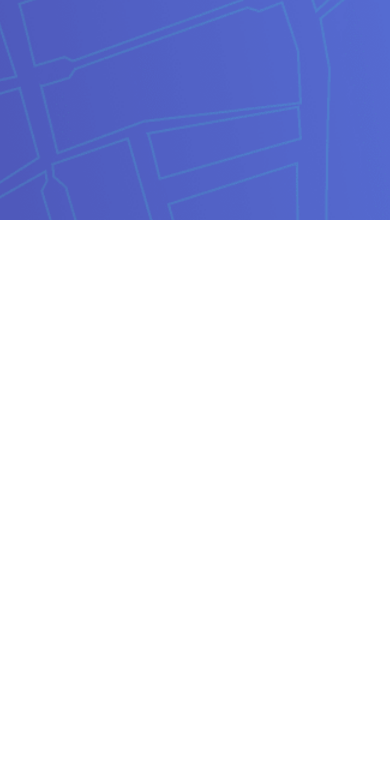
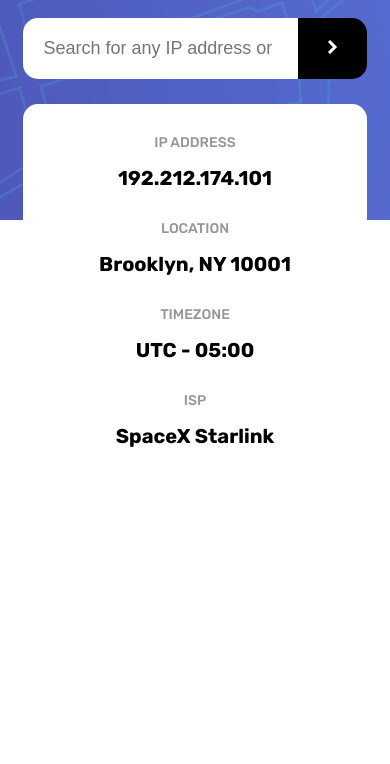
Before and after one commit to TheThomasY/IP-Address-Tracker, a plain HTML site: page index.html in a window 390 px wide. Shown: the part 80-844 px from the top of the page. Drawn offline with Linux system fonts and the light colour scheme.

Commit message:
style: mobile layout done, minus map

```diff
--- a/css/styles.scss
+++ b/css/styles.scss
@@ -1,3 +1,7 @@
+$vdk-gray: hsl(0, 0%, 17%);
+$dk-gray: hsl(0, 0%, 59%);
+
+// General
 *,
 *::before,
 *::after {
@@ -13,9 +17,17 @@ html {
   font-size: 62.5%;
 }
 
+ul {
+  list-style-type: none;
+}
+
+// Specifics
 body {
-  font-size: 1.6rem;
+  font-size: 1.8rem;
   font-family: 'Rubik', sans-serif;
+  display: flex;
+  flex-direction: column;
+  align-items: center;
 }
 
 .top-bg {
@@ -28,3 +40,68 @@ body {
   background-position: center;
   z-index: -1;
 }
+
+header {
+  margin-top: 3rem;
+  color: #ffffff;
+
+  h1 {
+    font-size: 2.8rem;
+    font-weight: 700;
+  }
+}
+
+.search-bar {
+  width: 88%;
+  margin-top: 3.5rem;
+
+  input {
+    width: 80%;
+    float: left;
+    margin: 0;
+    padding: 2rem;
+    border: 0;
+    border-top-left-radius: 1.5rem;
+    border-bottom-left-radius: 1.5rem;
+    font-size: 1.8rem;
+  }
+
+  button {
+    width: 20%;
+    float: left;
+    margin: 0;
+    padding: 2rem;
+    border: 0;
+    border-top-right-radius: 1.5rem;
+    border-bottom-right-radius: 1.5rem;
+    background-color: #000;
+    font-size: 1.8rem;
+  }
+}
+
+.result-card {
+  width: 88%;
+  margin-top: 2.5rem;
+  padding-bottom: 2.5rem;
+  border-radius: 1.5rem;
+  background-color: #ffffff;
+  display: flex;
+  flex-direction: column;
+  justify-content: center;
+  align-items: center;
+  text-align: center;
+
+  .result-title {
+    margin-top: 3rem;
+    font-size: 1.4rem;
+    font-weight: 500;
+    text-transform: uppercase;
+    color: $dk-gray;
+  }
+
+  .result {
+    margin-top: 1.5rem;
+    font-size: 2rem;
+    font-weight: 700;
+  }
+}
--- a/index.html
+++ b/index.html
@@ -17,9 +17,39 @@
   </head>
   <body>
     <div class="top-bg"></div>
-    IP Address Tracker Search for any IP address or domain IP Address Location
-    Timezone UTC
+    <header><h1>IP Address Tracker</h1></header>
+    <form class="search-bar" action="">
+      <input id="IP-search" type="text" placeholder="Search for any IP address or domain" name="search"></input>
+      <button id="search-enter-btn" type="submit">
+        <img src="./images/icon-arrow.svg" alt="">
+      </button>
+    </form>
+    <ul class="result-card">
+      <li>
+        <h2 class="result-title">
+          IP Address
+        </h2>
+        <p class="result">192.212.174.101</p>
+      </li>
+      <li>
+        <h2 class="result-title">
+          Location
+        </h2>
+        <p class="result">Brooklyn, NY 10001</p>
+      </li>
+      <li>
+        <h2 class="result-title">
+          Timezone
+        </h2>
+        <p class="result">UTC - 05:00</p>
+      </li>
+      <li>
+        <h2 class="result-title">
+          ISP
+        </h2>
+        <p class="result">SpaceX Starlink</p>
+      </li>
+    </ul>
     <!-- add offset value dynamically using the API -->
-    ISP
   </body>
 </html>
```
Also changed, not shown: css/styles.css, 1 other file.
